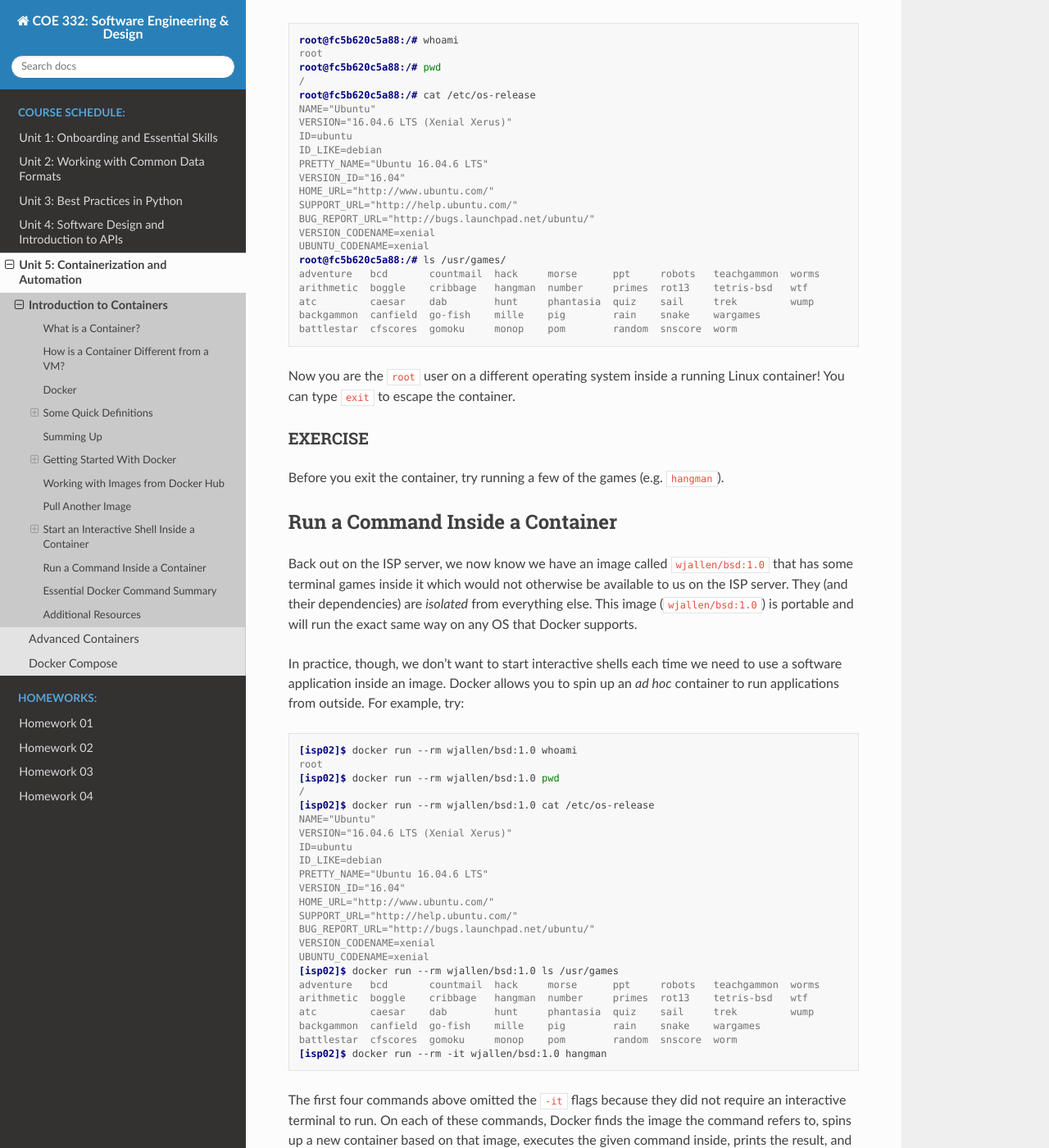
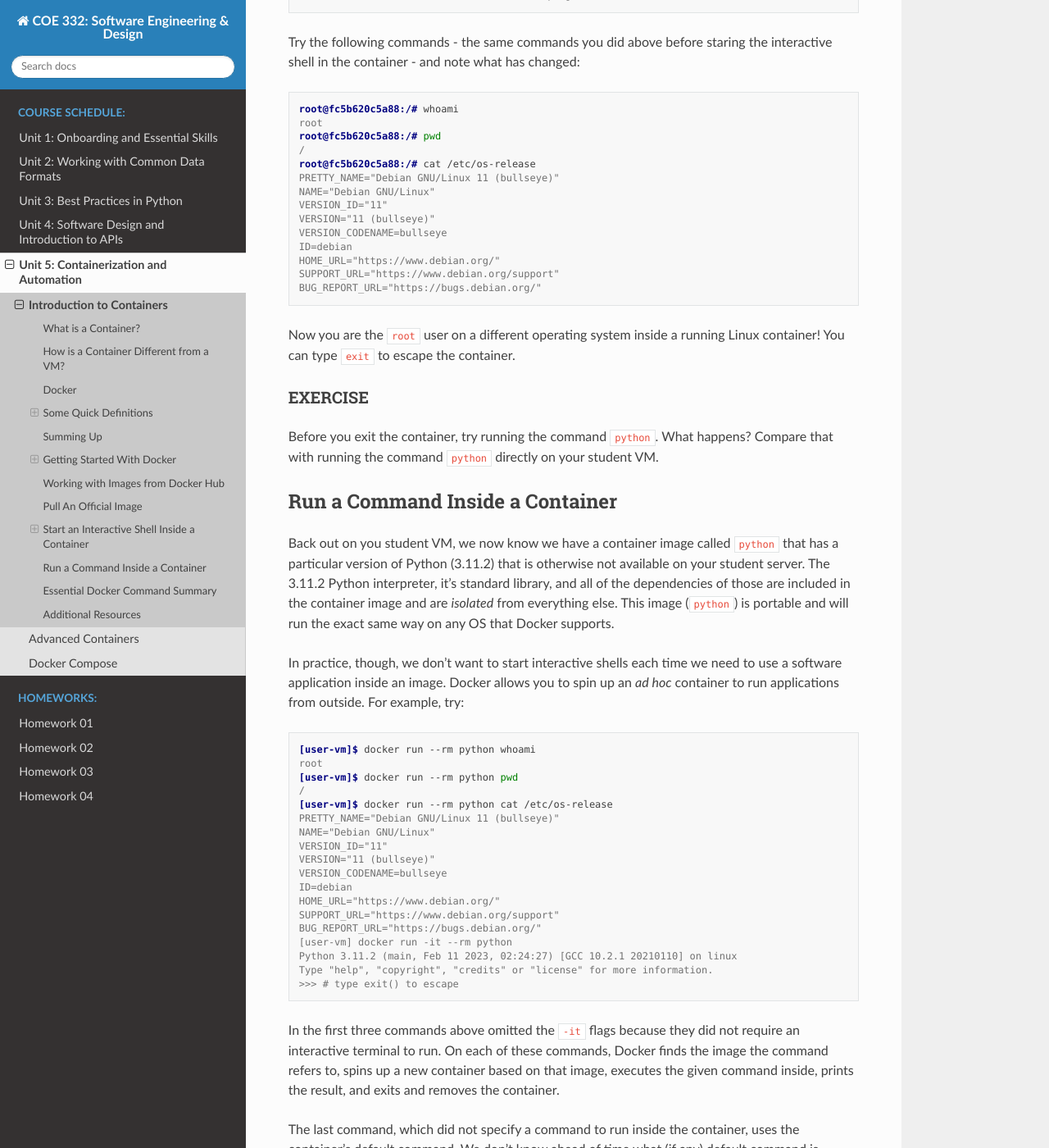
Before and after one commit to TACC/coe-332-sp23, a Sphinx documentation site: the page built from docs/unit05/containers_1.rst, in a window 1280 px wide and 1400 px high, scrolled down 7303 px. Shown: the whole window at 82% size. Built offline with Sphinx 7.4.7 and the Read the Docs theme 2.0.0, drawn with Linux system fonts in a browser that asks for light colours; some of the changed text lies outside the part shown.

Commit message:
updates to containers for sp 23.

```diff
--- a/docs/unit04/advanced_flask.rst
+++ b/docs/unit04/advanced_flask.rst
@@ -5,7 +5,7 @@ We continue using Flask in this module with a look at more complex endpoints and
 functions for our REST API. After going through this module, students should be able to:
 
 * Identify valid and invalid Flask route return types
-* Convert unsupported types (e.g. ``list``) to valid Flask route return types
+* Convert unsupported types (e.g. ``int``) to valid Flask route return types
 * Extract Content-Type and other headers from Flask route responses
 * Add query parameters to GET requests, and extract their values inside Flask routes
 * Deal with errors from user-supplied input to an API and handle Python exceptions
--- a/docs/unit05/containers_1.rst
+++ b/docs/unit05/containers_1.rst
@@ -138,41 +138,40 @@ Getting Started With Docker
 Much like the ``git`` command line tools, the ``docker`` command line tools
 follow the syntax: ``docker <verb> <parameters>``. Discover all the verbs
 available by typing ``docker --help``, and discover help for each verb by typing
-``docker <verb> --help``. Open up your favorite terminal, log in to the class
+``docker <verb> --help``. Open up your favorite terminal, log in to your student
 server, and try running the following:
 
 .. code-block:: console
 
-   [isp02]$ docker version
-   Client: Docker Engine - Community
-    Version:           20.10.12
-    API version:       1.41
-    Go version:        go1.16.12
-    Git commit:        e91ed57
-    Built:             Mon Dec 13 11:45:41 2021
-    OS/Arch:           linux/amd64
-    Context:           default
-    Experimental:      true
+   [user-vm]$ docker version
+   Client:
+      Version:           20.10.12
+      API version:       1.41
+      Go version:        go1.16.2
+      Git commit:        20.10.12-0ubuntu2~20.04.1
+      Built:             Wed Apr  6 02:14:38 2022
+      OS/Arch:           linux/amd64
+      Context:           default
+      Experimental:      true
 
-   Server: Docker Engine - Community
-    Engine:
-     Version:          20.10.12
-     API version:      1.41 (minimum version 1.12)
-     Go version:       go1.16.12
-     Git commit:       459d0df
-     Built:            Mon Dec 13 11:44:05 2021
-     OS/Arch:          linux/amd64
-     Experimental:     false
-    containerd:
-     Version:          1.4.12
-     GitCommit:        7b11cfaabd73bb80907dd23182b9347b4245eb5d
-    runc:
-     Version:          1.0.2
-     GitCommit:        v1.0.2-0-g52b36a2
-    docker-init:
-     Version:          0.19.0
-     GitCommit:        de40ad0
-
+   Server:
+     Engine:
+      Version:          20.10.12
+      API version:      1.41 (minimum version 1.12)
+      Go version:       go1.16.2
+      Git commit:       20.10.12-0ubuntu2~20.04.1
+      Built:            Thu Feb 10 15:03:35 2022
+      OS/Arch:          linux/amd64
+      Experimental:     false
+      containerd:
+   Version:          1.5.9-0ubuntu1~20.04.6
+      GitCommit:
+      runc:
+      Version:          1.1.0-0ubuntu1~20.04.2
+   GitCommit:
+      docker-init:
+      Version:          0.19.0
+      GitCommit:
 
 
 .. warning::
@@ -191,35 +190,20 @@ Working with Images from Docker Hub
 -----------------------------------
 
 To introduce ourselves to some of the most essential Docker commands, we will go
-through the process of listing images that are currently available on the ISP
+through the process of listing images that are currently available on your student
 server, we will pull a 'hello-world' image from Docker Hub, then we will run the
 'hello-world' image to see what it says.
 
-List images on the ISP server with the ``docker images`` command. This peaks
-into the Docker daemon, which is shared by all users on this system, to see
-which images are available, when they were created, and how large they are:
+List images on your server with the ``docker images`` command. This peaks
+into the Docker daemon, to see which images are available, when they were created,
+and how large they are:
 
 .. code-block:: console
 
-   [isp02]$ docker images
-   REPOSITORY               TAG                              IMAGE ID       CREATED        SIZE
-   eriksf/pi-estimator      0.1-mpi                          7c0c51eadb4a   5 days ago     2.4GB
-   ubuntu                   18.04                            886eca19e611   5 weeks ago    63.1MB
-   eriksf/ucvm_1210_cvms5   11162039                         2e60f37e22b0   2 months ago   6.35GB
-   eriksf/bert-classifier   0.0.1                            f0f041a7aa2f   4 months ago   6.67GB
-   eriksf/bert-classifier   0.0.2                            f0f041a7aa2f   4 months ago   6.67GB
-   tacc/tacc-ml             ubuntu16.04-cuda10-tf2.4-pt1.7   2dfb4d60a1ee   4 months ago   6.06GB
-   tacc/tacc-ml             centos7-cuda10-tf2.4-pt1.7       e150e2a64b12   4 months ago   6.34GB
-   tacc/tacc-ml             centos7-cuda10-tf2.1-pt1.3       152aac5c5d4a   4 months ago   6.51GB
-   tacc/tacc-ml             centos7-cuda10-tf1.15-pt1.3      59d9b476cda9   4 months ago   6.74GB
-   tacc/tacc-ml             centos7-cuda9-tf1.14-pt1.3       4c5b5c69912b   4 months ago   6.38GB
-   tacc/tacc-ml             ubuntu16.04-cuda10-tf2.1-pt1.3   11749adce91f   4 months ago   6.23GB
-   tacc/tacc-ml             ubuntu16.04-cuda10-tf1.15-pt1.3  53408ed25cc8   4 months ago   6.46GB
-   tacc/tacc-ml             ubuntu16.04-cuda9-tf1.14-pt1.3   1752a789aa75   4 months ago   6.1GB
-   tacc/tacc-ml             ubuntu16.04                      952f3930bbfc   4 months ago   543MB
-   tacc/tacc-ml             centos7                          068a63ee19c8   4 months ago   814MB
-   centos                   7                                eeb6ee3f44bd   5 months ago   204MB
-   centos                   8                                5d0da3dc9764   5 months ago   231MB
+   [user-vm]$ docker images
+   REPOSITORY            TAG       IMAGE ID       CREATED        SIZE
+   guacamole/guacamole   <none>    a385e28f9fd6   8 months ago   642MB
+   guacamole/guacd-dev   <none>    315a12ba560b   9 months ago   228MB
 
 
 Pull an image from Docker hub with the ``docker pull`` command. This looks
@@ -228,7 +212,7 @@ image:
 
 .. code-block:: console
 
-   [isp02]$ docker pull hello-world
+   [user-vm]$ docker pull hello-world
    Using default tag: latest
    latest: Pulling from library/hello-world
    0e03bdcc26d7: Pull complete
@@ -243,7 +227,7 @@ that has been configured as the 'default command' when the image was built:
 
 .. code-block:: console
 
-   [isp02]$ docker run hello-world
+   [user-vm]$ docker run hello-world
 
    Hello from Docker!
    This message shows that your installation appears to be working correctly.
@@ -271,7 +255,7 @@ Check to see if any containers are still running using ``docker ps``:
 
 .. code-block:: console
 
-   [isp02]$ docker ps
+   [user-vm]$ docker ps
    CONTAINER ID   IMAGE     COMMAND   CREATED   STATUS    PORTS     NAMES
 
 
@@ -282,24 +266,42 @@ help text for that command and figure out how to show all containers, not just
 currently running containers.
 
 
-Pull Another Image
-------------------
+Pull An Official Image
+----------------------
 
-Navigate to the repositories of user ``wjallen`` on Docker Hub
-`here <https://hub.docker.com/u/wjallen>`_.
+One powerful aspect of developing with containers and the Docker ecosystem is the
+large collection of container images freely available. There are 10s of millions of
+images on Docker Hub alone, but beware: using an image that you don't know anything
+about comes with the same risks involved with running any software.
 
-Scroll down to find an image called ``wjallen/bsd``, then click on that image.
+.. warning::
+   Be careful running container images that you are not familiar with. Some could contain
+   security vulnerabilities or, even worse, malicious code like viruses or ransomware.
 
-Pull the image using the suggested command, then check to make sure it is
+To combat this, Docker Hub provides `"Official Images" <https://docs.docker.com/docker-hub/official_images/>`_,
+a well-maintained set of container images providing high-quality installations of operating
+systems, programming language environments and more.
+
+We can seearch through the official images on Docker Hub `here <https://hub.docker.com/search?image_filter=official&q=&type=image>`_.
+
+Scroll down to find the Python official image called ``python``, then
+click on that `image <https://hub.docker.com/_/python>`_.
+
+We see a lot of information about how to use the image, including information about the different
+"tags" available. We see tags such as ``3.12-rc``, ``3.11.2``, ``3.11``, ``3``, etc.
+We'll discuss tags in detail later, but for now, does anyone have a guess as to what
+the Python tags refer to?
+
+We can pull the official Python image using command, then check to make sure it is
 available locally:
 
 .. code-block:: console
 
-   [isp02]$ docker pull wjallen/bsd:1.0
+   [isp02]$ docker pull python
    ...
    [isp02]$ docker images
    ...
-   [isp02]$ docker inspect wjallen/bsd:1.0
+   [isp02]$ docker inspect python
    ...
 
 .. tip::
@@ -320,35 +322,29 @@ commands on the ISP server (we will see why in a minute):
 
 .. code-block:: console
 
-   [isp02]$ whoami
-   wallen
-   [isp02]$ pwd
-   /home/wallen
-   [isp02]$ cat /etc/os-release
-   NAME="CentOS Linux"
-   VERSION="7 (Core)"
-   ID="centos"
-   ID_LIKE="rhel fedora"
-   VERSION_ID="7"
-   PRETTY_NAME="CentOS Linux 7 (Core)"
-   ANSI_COLOR="0;31"
-   CPE_NAME="cpe:/o:centos:centos:7"
-   HOME_URL="https://www.centos.org/"
-   BUG_REPORT_URL="https://bugs.centos.org/"
+   [user-vm]$ whoami
+   ubuntu
+   [user-vm]$ pwd
+   /home/ubuntu
+   [user-vm]$ cat /etc/os-release
+   NAME="Ubuntu"
+   VERSION="20.04.5 LTS (Focal Fossa)"
+   ID=ubuntu
+   ID_LIKE=debian
+   PRETTY_NAME="Ubuntu 20.04.5 LTS"
+   VERSION_ID="20.04"
+   HOME_URL="https://www.ubuntu.com/"
+   SUPPORT_URL="https://help.ubuntu.com/"
+   BUG_REPORT_URL="https://bugs.launchpad.net/ubuntu/"
+   PRIVACY_POLICY_URL="https://www.ubuntu.com/legal/terms-and-policies/privacy-policy"
+   VERSION_CODENAME=focal
+   UBUNTU_CODENAME=focal
 
-   CENTOS_MANTISBT_PROJECT="CentOS-7"
-   CENTOS_MANTISBT_PROJECT_VERSION="7"
-   REDHAT_SUPPORT_PRODUCT="centos"
-   REDHAT_SUPPORT_PRODUCT_VERSION="7"
-
-   [isp02]$ ls -l /usr/games/
-   total 0
-
-Now start the interactive shell:
+Now start the interactive shell inside a Python container:
 
 .. code-block:: console
 
-   [isp02]$ docker run --rm -it wjallen/bsd:1.0 /bin/bash
+   [user-vm]$ docker run --rm -it python /bin/bash
    root@fc5b620c5a88:/#
 
 Here is an explanation of the command options:
@@ -358,8 +354,8 @@ Here is an explanation of the command options:
   docker run       # run a container
   --rm             # remove the container when we exit
   -it              # interactively attach terminal to inside of container
-  wjallen/bsd:1.0  # image and tag on local machine
-  /bin/bash        # shell to start inside container
+  python           # use the official python image
+  /bin/bash        # execute the bash shell program inside container
 
 Try the following commands - the same commands you did above before staring the
 interactive shell in the container - and note what has changed:
@@ -371,23 +367,15 @@ interactive shell in the container - and note what has changed:
    root@fc5b620c5a88:/# pwd
    /
    root@fc5b620c5a88:/# cat /etc/os-release
-   NAME="Ubuntu"
-   VERSION="16.04.6 LTS (Xenial Xerus)"
-   ID=ubuntu
-   ID_LIKE=debian
-   PRETTY_NAME="Ubuntu 16.04.6 LTS"
-   VERSION_ID="16.04"
-   HOME_URL="http://www.ubuntu.com/"
-   SUPPORT_URL="http://help.ubuntu.com/"
-   BUG_REPORT_URL="http://bugs.launchpad.net/ubuntu/"
-   VERSION_CODENAME=xenial
-   UBUNTU_CODENAME=xenial
-   root@fc5b620c5a88:/# ls /usr/games/
-   adventure   bcd       countmail  hack     morse      ppt     robots   teachgammon  worms
-   arithmetic  boggle    cribbage   hangman  number     primes  rot13    tetris-bsd   wtf
-   atc         caesar    dab        hunt     phantasia  quiz    sail     trek         wump
-   backgammon  canfield  go-fish    mille    pig        rain    snake    wargames
-   battlestar  cfscores  gomoku     monop    pom        random  snscore  worm
+   PRETTY_NAME="Debian GNU/Linux 11 (bullseye)"
+   NAME="Debian GNU/Linux"
+   VERSION_ID="11"
+   VERSION="11 (bullseye)"
+   VERSION_CODENAME=bullseye
+   ID=debian
+   HOME_URL="https://www.debian.org/"
+   SUPPORT_URL="https://www.debian.org/support"
+   BUG_REPORT_URL="https://bugs.debian.org/"
 
 Now you are the ``root`` user on a different operating system inside a running
 Linux container! You can type ``exit`` to escape the container.
@@ -395,17 +383,19 @@ Linux container! You can type ``exit`` to escape the container.
 EXERCISE
 ~~~~~~~~
 
-Before you exit the container, try running a few of the games (e.g. ``hangman``).
-
+Before you exit the container, try running the command ``python``. What happens?
+Compare that with running the command ``python`` directly on your student VM.
 
 
 Run a Command Inside a Container
 --------------------------------
 
-Back out on the ISP server, we now know we have an image called
-``wjallen/bsd:1.0`` that has some terminal games inside it which would not
-otherwise be available to us on the ISP server. They (and their dependencies)
-are *isolated* from everything else. This image (``wjallen/bsd:1.0``) is portable
+Back out on you student VM, we now know we have a container image called
+``python`` that has a particular version of Python (3.11.2) that is
+otherwise not available on your student server. The 3.11.2 Python interpreter,
+it's standard library, and all of the dependencies of those are included in the
+container image and
+are *isolated* from everything else. This image (``python``) is portable
 and will run the exact same way on any OS that Docker supports.
 
 In practice, though, we don't want to start interactive shells each time we need
@@ -415,38 +405,38 @@ to use a software application inside an image. Docker allows you to spin up an
 
 .. code-block:: console
 
-   [isp02]$ docker run --rm wjallen/bsd:1.0 whoami
+   [user-vm]$ docker run --rm python whoami
    root
-   [isp02]$ docker run --rm wjallen/bsd:1.0 pwd
+   [user-vm]$ docker run --rm python pwd
    /
-   [isp02]$ docker run --rm wjallen/bsd:1.0 cat /etc/os-release
-   NAME="Ubuntu"
-   VERSION="16.04.6 LTS (Xenial Xerus)"
-   ID=ubuntu
-   ID_LIKE=debian
-   PRETTY_NAME="Ubuntu 16.04.6 LTS"
-   VERSION_ID="16.04"
-   HOME_URL="http://www.ubuntu.com/"
-   SUPPORT_URL="http://help.ubuntu.com/"
-   BUG_REPORT_URL="http://bugs.launchpad.net/ubuntu/"
-   VERSION_CODENAME=xenial
-   UBUNTU_CODENAME=xenial
-   [isp02]$ docker run --rm wjallen/bsd:1.0 ls /usr/games
-   adventure   bcd       countmail  hack     morse      ppt     robots   teachgammon  worms
-   arithmetic  boggle    cribbage   hangman  number     primes  rot13    tetris-bsd   wtf
-   atc         caesar    dab        hunt     phantasia  quiz    sail     trek         wump
-   backgammon  canfield  go-fish    mille    pig        rain    snake    wargames
-   battlestar  cfscores  gomoku     monop    pom        random  snscore  worm
-   [isp02]$ docker run --rm -it wjallen/bsd:1.0 hangman
+   [user-vm]$ docker run --rm python cat /etc/os-release
+   PRETTY_NAME="Debian GNU/Linux 11 (bullseye)"
+   NAME="Debian GNU/Linux"
+   VERSION_ID="11"
+   VERSION="11 (bullseye)"
+   VERSION_CODENAME=bullseye
+   ID=debian
+   HOME_URL="https://www.debian.org/"
+   SUPPORT_URL="https://www.debian.org/support"
+   BUG_REPORT_URL="https://bugs.debian.org/"
+   [user-vm] docker run -it --rm python
+   Python 3.11.2 (main, Feb 11 2023, 02:24:27) [GCC 10.2.1 20210110] on linux
+   Type "help", "copyright", "credits" or "license" for more information.
+   >>> # type exit() to escape
 
-The first four commands above omitted the ``-it`` flags because they did not
+
+In the first three commands above omitted the ``-it`` flags because they did not
 require an interactive terminal to run. On each of these commands, Docker finds
 the image the command refers to, spins up a new container based on that image,
 executes the given command inside, prints the result, and exits and removes the
 container.
 
-The last command, which executes the ``hangman`` game, requires an interactive
-terminal so the ``-it`` flags were provided.
+The last command, which did not specify a command to run inside the container, uses the container's
+default command. We don't know ahead of time what (if any) default command is provided for
+any given image, but what default command was provided for the ``python`` image?
+
+Yes, it was the ``python`` command itself, and that requires an interactivity to use,
+so we provide the ``-it`` flags.
 
 
 Essential Docker Command Summary
```
